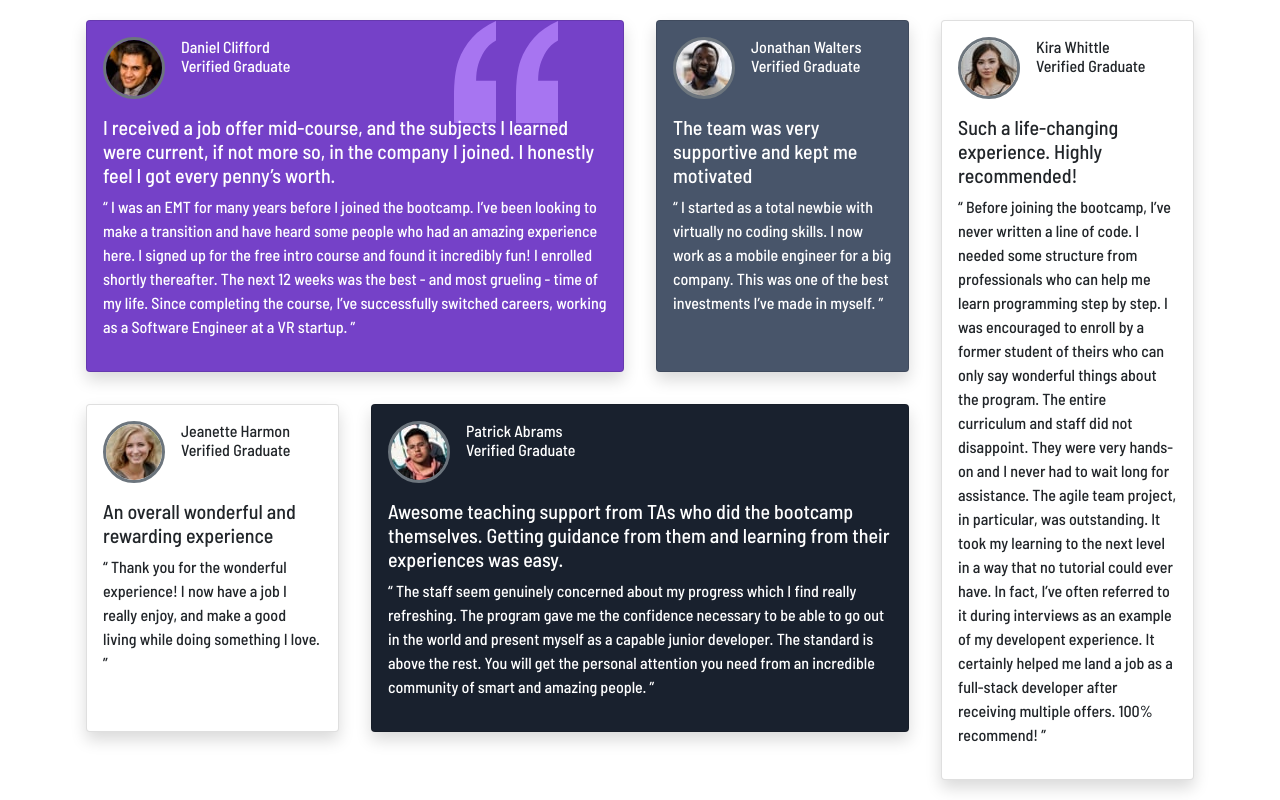
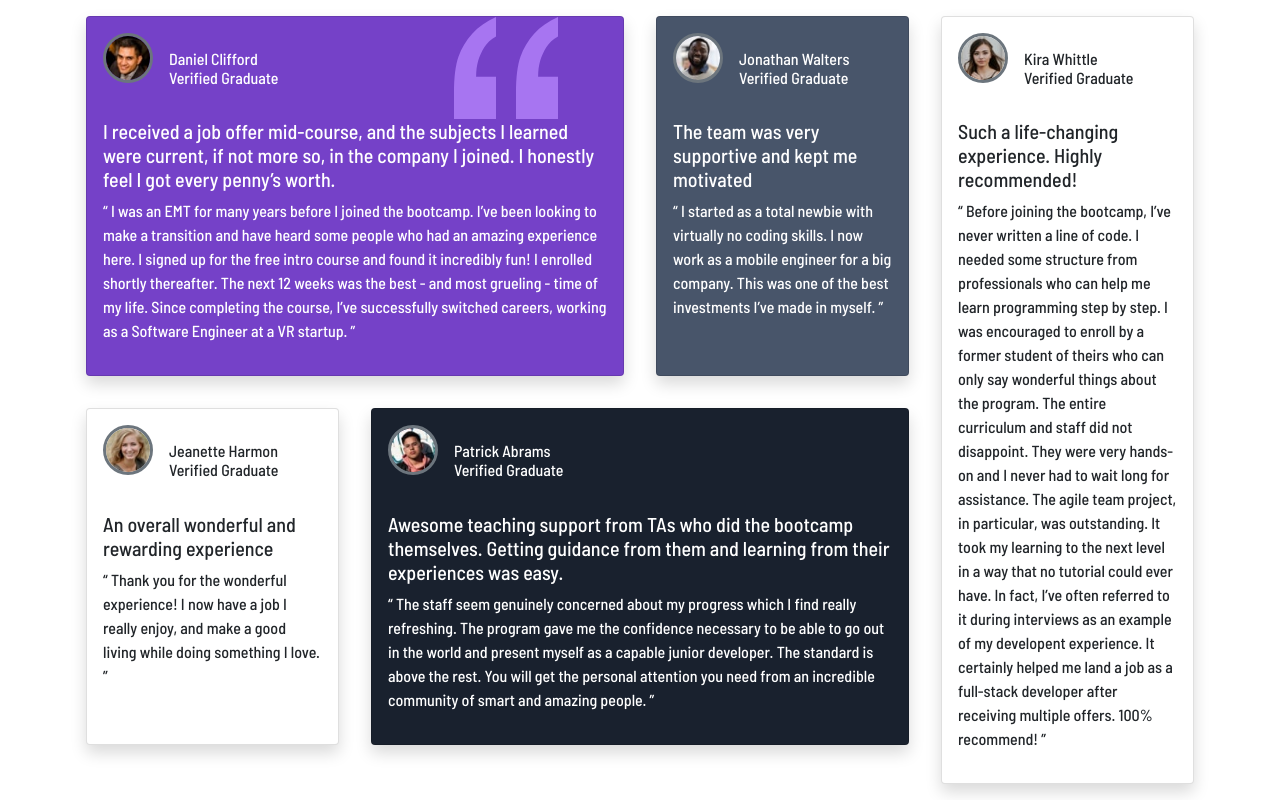
Before and after one commit to Despise/practica-bootstrap5, a website: page pages/index.html in a window 1280 px wide. Drawn offline with Linux system fonts and the light colour scheme.

Commit message:
eliminación de estilos

```diff
--- a/pages/index.html
+++ b/pages/index.html
@@ -21,7 +21,7 @@
                                 <div class="d-flex mb-3">
                                     <img src="/images/image-daniel.jpg" alt="daniel"
                                         class="border border-secondary border-3 rounded-circle">
-                                    <div class="ps-3">
+                                    <div class="p-3">
                                         <h6 class="m-0 h6">Daniel Clifford</h6>
                                         <p class="m-0 h6">Verified Graduate</p>
                                     </div>
@@ -54,7 +54,7 @@
                                 <div class="d-flex mb-3">
                                     <img src="/images/image-jonathan.jpg" alt="daniel"
                                         class="border border-secondary border-3 rounded-circle">
-                                    <div class="ps-3">
+                                    <div class="p-3">
                                         <h6 class="m-0 h6">Jonathan Walters</h6>
                                         <p class="m-0 h6">Verified Graduate</p>
                                     </div>
@@ -78,7 +78,7 @@
                                 <div class="d-flex mb-3">
                                     <img src="/images/image-jeanette.jpg" alt="daniel"
                                         class="border border-secondary border-3 rounded-circle">
-                                    <div class="ps-3">
+                                    <div class="p-3">
                                         <h6 class="m-0 h6">Jeanette Harmon</h6>
                                         <p class="m-0 h6">Verified Graduate</p>
                                     </div>
@@ -102,7 +102,7 @@
                                 <div class="d-flex mb-3">
                                     <img src="/images/image-patrick.jpg" alt="daniel"
                                         class="border border-secondary border-3 rounded-circle">
-                                    <div class="ps-3">
+                                    <div class="p-3">
                                         <h6 class="m-0 h6">Patrick Abrams</h6>
                                         <p class="m-0 h6">Verified Graduate</p>
                                     </div>
@@ -132,7 +132,7 @@
                         <div class="d-flex mb-3">
                             <img src="/images/image-kira.jpg" alt="daniel"
                                 class="border border-secondary border-3 rounded-circle">
-                            <div class="ps-3">
+                            <div class="p-3">
                                 <h6 class="m-0 h6">Kira Whittle</h6>
                                 <p class="m-0 h6">Verified Graduate</p>
                             </div>
--- a/sass/custom.scss
+++ b/sass/custom.scss
@@ -36,8 +36,9 @@ body{
     background-position: 85% top;
 }
 .d-flex {
-    &img {
-        width: 50%;
+    img {
+        width: 50px;
+        height: 50px;
     }
 }
 
```
Also changed, not shown: css/custom.css.
